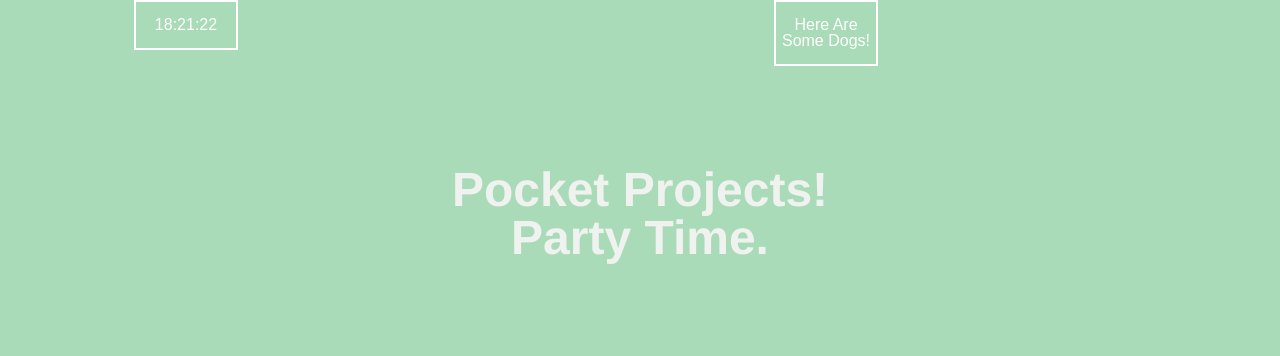
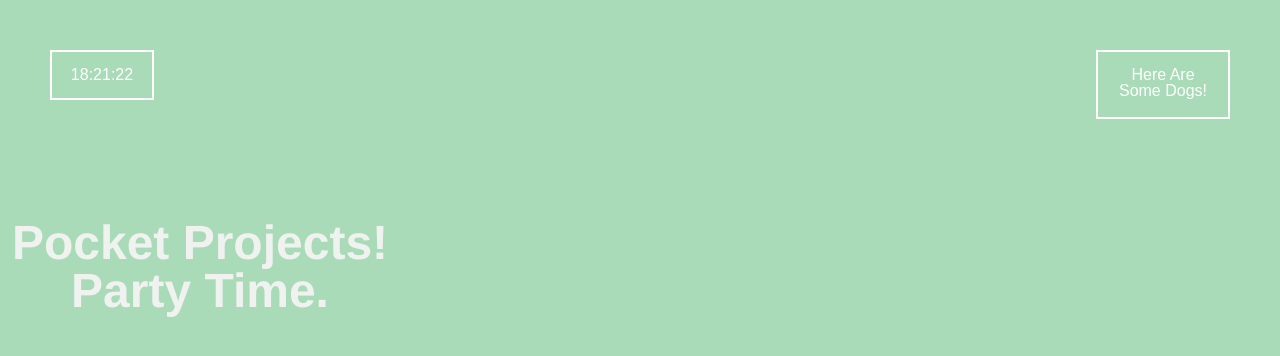
Before and after one commit to lakhtea/W9D5, a plain HTML site: page vanillaDomManipulation/dist/index.html in a window 1280 px wide. Drawn offline with Linux system fonts and the light colour scheme.

Commit message:
Styled ctop and buttons

```diff
--- a/vanillaDomManipulation/dist/css/styles.css
+++ b/vanillaDomManipulation/dist/css/styles.css
@@ -6,7 +6,8 @@ html {
 
 .container {
   display: flex;
-  justify-content: space-around;
+  justify-content: space-between;
+  margin: 50px;
 }
 
 h1 {
@@ -74,8 +75,13 @@ li.hidden {
   font-family: Arial, Helvetica, sans-serif;
   border: 2px solid white;
   width: 100px;
+  height: 40px;
   padding-top: 15px;
-  padding-bottom: 15px;
+  padding-bottom: 10px;
+  padding-left: 15px;
+  padding-right: 15px;
+}
 
-  align-self: flex-end;
+#party {
+  width: 400px;
 }
--- a/vanillaDomManipulation/dist/index.html
+++ b/vanillaDomManipulation/dist/index.html
@@ -14,30 +14,23 @@
 <body>
   <!--  Phase 0: Warmup -->
   <div class="container">
+    <!--  Phase 1: Clock -->
     <div class="clock-holder">
       <div id="clock"></div>
     </div>
-  <br>
-
-
+    <!-- Phase 2: Drop Down Menu -->
     <nav class="drop-down-dog-nav">
       <h3>Here Are Some Dogs!</h3>
-      <ul class="drop-down-dog-list">
-      </ul>
+      <ul class="drop-down-dog-list"></ul>
     </nav>
-  <br>
+
+  </div>
+
+  <div class="welcome">
+    <h1 id="party">Pocket Projects!</h1>
   </div>
 
 
-    <div class="welcome"></div>
-      <h1 id="party">Pocket Projects!</h1>
-    </div>
-
-
-
-    <!--  Phase 1: Clock -->
-
-    <!-- Phase 2: Drop Down Menu -->
 
   <!-- Phase 3: Todo List -->
     <!-- <div class="todo-container">
```
